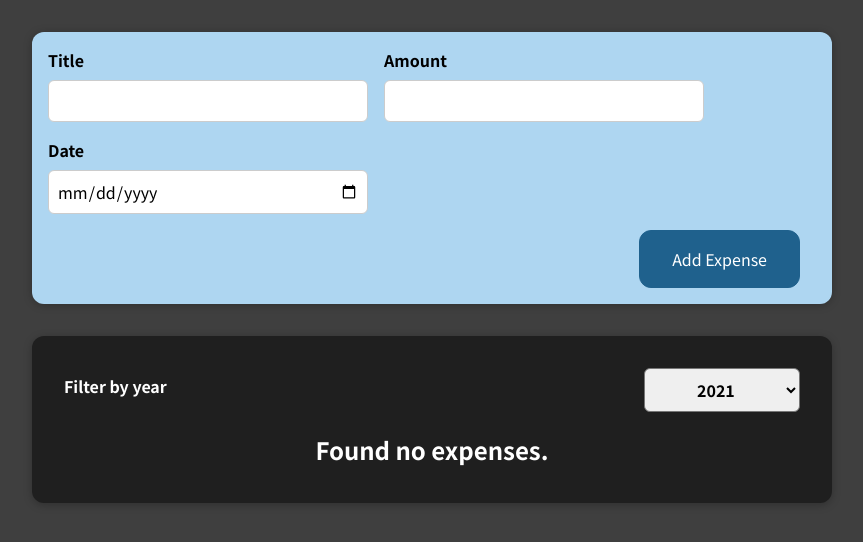
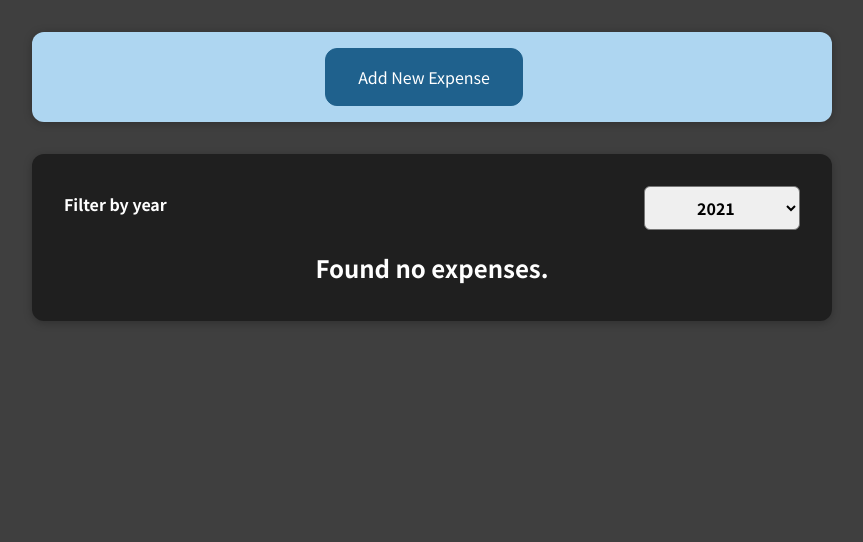
Before and after one commit to federicobaldini/expense-tracker, a React (Create React App) app: page / in a window 1280 px wide. Shown: the top 542 px of the page, without its empty margins (208-1071 px from the left). Built offline with nearby package versions, Linux system fonts and the light colour scheme.

Commit message:
added editing management

```diff
--- a/src/components/NewExpenses/ExpenseForm.js
+++ b/src/components/NewExpenses/ExpenseForm.js
@@ -67,6 +67,7 @@
         </div>
       </div>
       <div className="new-expense__actions">
+        <button type="button" onClick={props.onCancel}>Cancel</button>
         <button type="submit">Add Expense</button>
       </div>
     </form>
--- a/src/components/NewExpenses/NewExpense.js
+++ b/src/components/NewExpenses/NewExpense.js
@@ -1,7 +1,10 @@
 import "./NewExpense.css";
+import { useState } from "react";
 import ExpenseForm from "./ExpenseForm";
 
 const NewExpense = (props) => {
+  const [isEditing, setIsEditing] = useState(false);
+
   const saveExpenseHandler = (enteredExpenseData) => {
     const expenseData = {
       ...enteredExpenseData,
@@ -10,9 +13,26 @@
     props.onAddExpense(expenseData);
   };
 
+  const startEditingHandler = () => {
+    setIsEditing(true);
+  };
+
+  const stopEditingHandler = () => {
+    setIsEditing(false);
+  };
+
   return (
     <div className="new-expense">
-      <ExpenseForm onSaveExpenseData={saveExpenseHandler} />
+      {!isEditing ? (
+        <button type="button" onClick={startEditingHandler}>
+          Add New Expense
+        </button>
+      ) : (
+        <ExpenseForm
+          onSaveExpenseData={saveExpenseHandler}
+          onCancel={stopEditingHandler}
+        />
+      )}
     </div>
   );
 };
```
